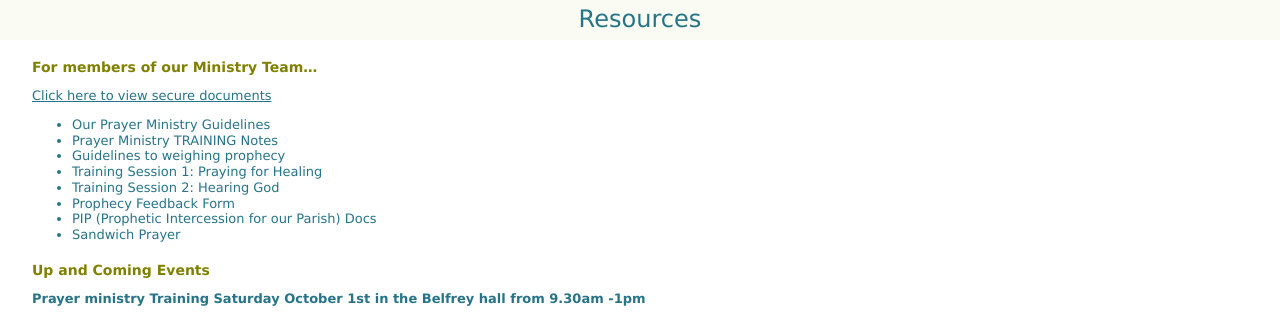
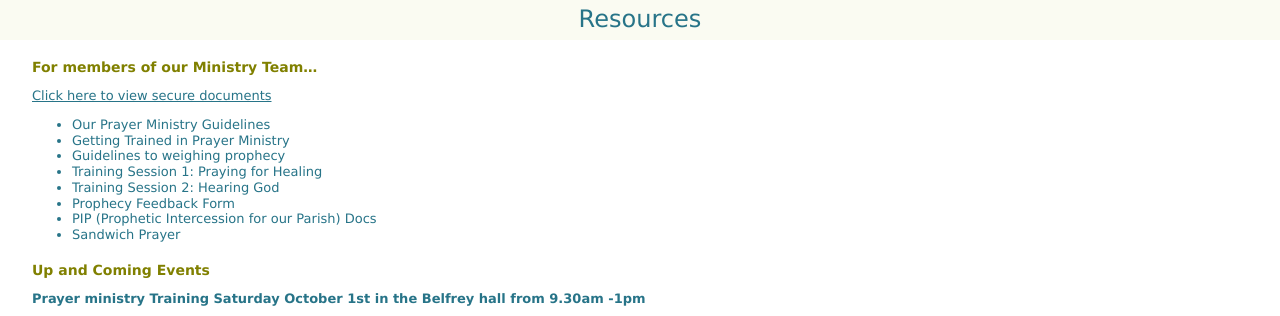
Before and after one commit to griffpatch/CPCYorkPP, a Jekyll site: the page built from pages/resources.md, in a window 1280 px wide. Shown: the top 316 px of the page. Built offline with Jekyll 4.4.1, drawn with Linux system fonts in a browser that asks for light colours.

Commit message:
Update resources.md

```diff
--- a/pages/resources.md
+++ b/pages/resources.md
@@ -12,7 +12,7 @@
 [Click here to view secure documents](https://drive.google.com/a/griffpatch.co.uk/folderview?id=0B7pX1TZkA3yrSmdlLTYtdnRQckU&usp=sharing)
 
 +	Our Prayer Ministry Guidelines
-+	Prayer Ministry TRAINING Notes
++	Getting Trained in Prayer Ministry
 +	Guidelines to weighing prophecy
 +	Training Session 1: Praying for Healing
 +	Training Session 2: Hearing God
```
